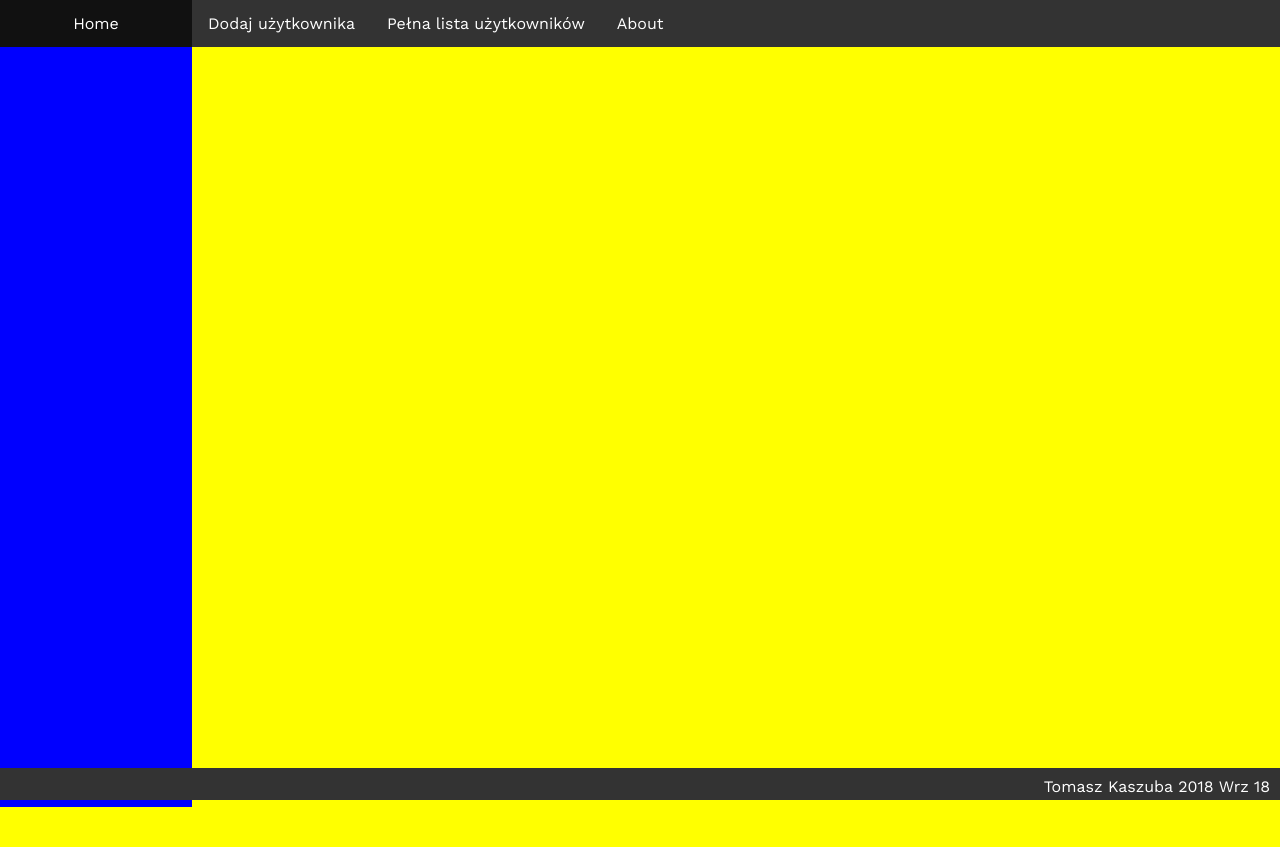
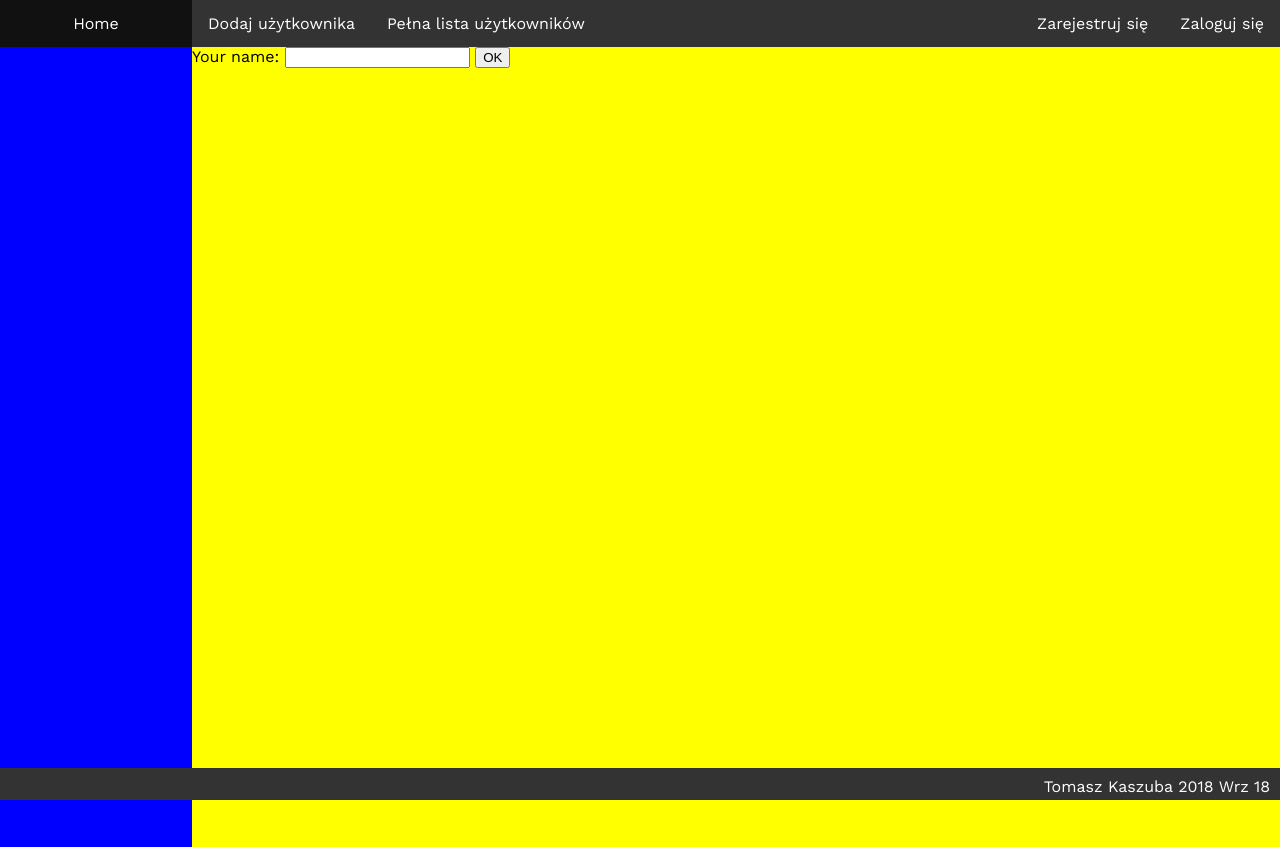
Before and after one commit to Moesess/Users, a Django app: page //user/add/ in a window 1280 px wide. Before the commit the page ends 807 px from the top, so only its background shows below. Run offline with Django 3.2, Linux system fonts and the light colour scheme.

Commit message:
Aktualizacja
1

```diff
--- a/JUZERY/JUZERY/settings.py
+++ b/JUZERY/JUZERY/settings.py
@@ -105,7 +105,7 @@ AUTH_PASSWORD_VALIDATORS = [
 # Internationalization
 # https://docs.djangoproject.com/en/1.11/topics/i18n/
 
-LANGUAGE_CODE = 'pl-PL'
+LANGUAGE_CODE = 'pl'
 
 TIME_ZONE = 'Europe/Warsaw'
 
--- a/JUZERY/JUZERY/urls.py
+++ b/JUZERY/JUZERY/urls.py
@@ -15,9 +15,10 @@ Including another URLconf
 """
 from django.conf.urls import url
 from django.contrib import admin
-from users.views import HomeView
+from users.views import HomeView, UserAdd
 
 urlpatterns = [
     url(r'^admin/', admin.site.urls),
-    url(r'^', HomeView.as_view()),
+    url(r'^$', HomeView.as_view(), name='home'),
+    url(r'^/user/add/$', UserAdd.as_view(), name='add_user'),
 ]
--- a/JUZERY/templates/homepage.html
+++ b/JUZERY/templates/homepage.html
@@ -9,10 +9,11 @@
     <body>
         <nav class="navbar">
             <ul class="nav-items">
-              <li class="logo"><a href="/">Home</a></li>
-              <li><a href="news.asp">Dodaj użytkownika</a></li>
-              <li><a href="contact.asp">Pełna lista użytkowników</a></li>
-              <li><a href="about.asp">About</a></li>
+              <li class="logo"><a href="{% url 'home' %}">Home</a></li>
+              <li><a href="{% url 'add_user' %}">Dodaj użytkownika</a></li>
+              <li><a href="#">Pełna lista użytkowników</a></li>
+              <li class="login"><a href="#">Zaloguj się</a></li>
+              <li class="login"><a href="#">Zarejestruj się</a></li>
             </ul>
         </nav>
         <section class="user-list">
--- /dev/null
+++ b/JUZERY/templates/user_add.html
@@ -0,0 +1,8 @@
+{% extends "homepage.html" %}
+{% block users_details %}
+    <form action="/your-name/" method="post">
+        <label for="your_name">Your name: </label>
+        <input id="your_name" type="text" name="your_name" value="{{ current_name }}">
+        <input type="submit" value="OK">
+    </form>
+{% endblock %}
--- a/JUZERY/users/static/style.css
+++ b/JUZERY/users/static/style.css
@@ -1,28 +1,22 @@
 body{
     margin: 0;
     padding: 0;
-    width: 100%;
-    height: 100%;
     font-family: 'Work Sans', sans-serif;
 }
 .user-list {
     width: 15%;
-    height: 95%;
+    height: 100%;
     background-color: blue;
     float: left;
 }
 .user-info{
     width: 85%;
     background-color: yellow;
-    height: 95%;
+    height: 100%;
     float: left;
 }
-.author{
-    float: right;
-    margin-right: 10px;
-}
 
-/*---nav bar---*/
+/*---NAV BAR---*/
 .navbar{
     width: 100%;
     float: left;
@@ -50,17 +44,23 @@ body{
 .logo{
     width: 15%;
 }
+.nav-items .login{
+    float: right;
+}
 
-/*---footer---*/
+/*---FOOTER---*/
 .footer{
     width: 100%;
     height: 4%;
     background-color: #333;
-    float: left;
     color: white;
     line-height: 240%;
-    position: absolute;
+    position: fixed;
     right: 0;
     bottom: 0;
     left: 0;
 }
+.author{
+    float: right;
+    margin-right: 10px;
+}
--- a/JUZERY/users/views.py
+++ b/JUZERY/users/views.py
@@ -1,11 +1,21 @@
 # -*- coding: utf-8 -*-
 from __future__ import unicode_literals
 from django.views.generic.detail import DetailView
-from django.views.generic import TemplateView
+from django.views.generic import TemplateView, CreateView
 from django.shortcuts import render
 
 # Create your views here.
 
 
 class HomeView(TemplateView):
+    """
+    Widok odpowiadający za wyświetlanie strony głównej
+    """
     template_name = "homepage.html"
+
+
+class UserAdd(TemplateView):
+    """
+    Widok odpowiadający za wyświetlanie strony dodawania użytkownika
+    """
+    template_name = "user_add.html"
```
Also changed, not shown: JUZERY/users/models.py (+14 -0 lines).
